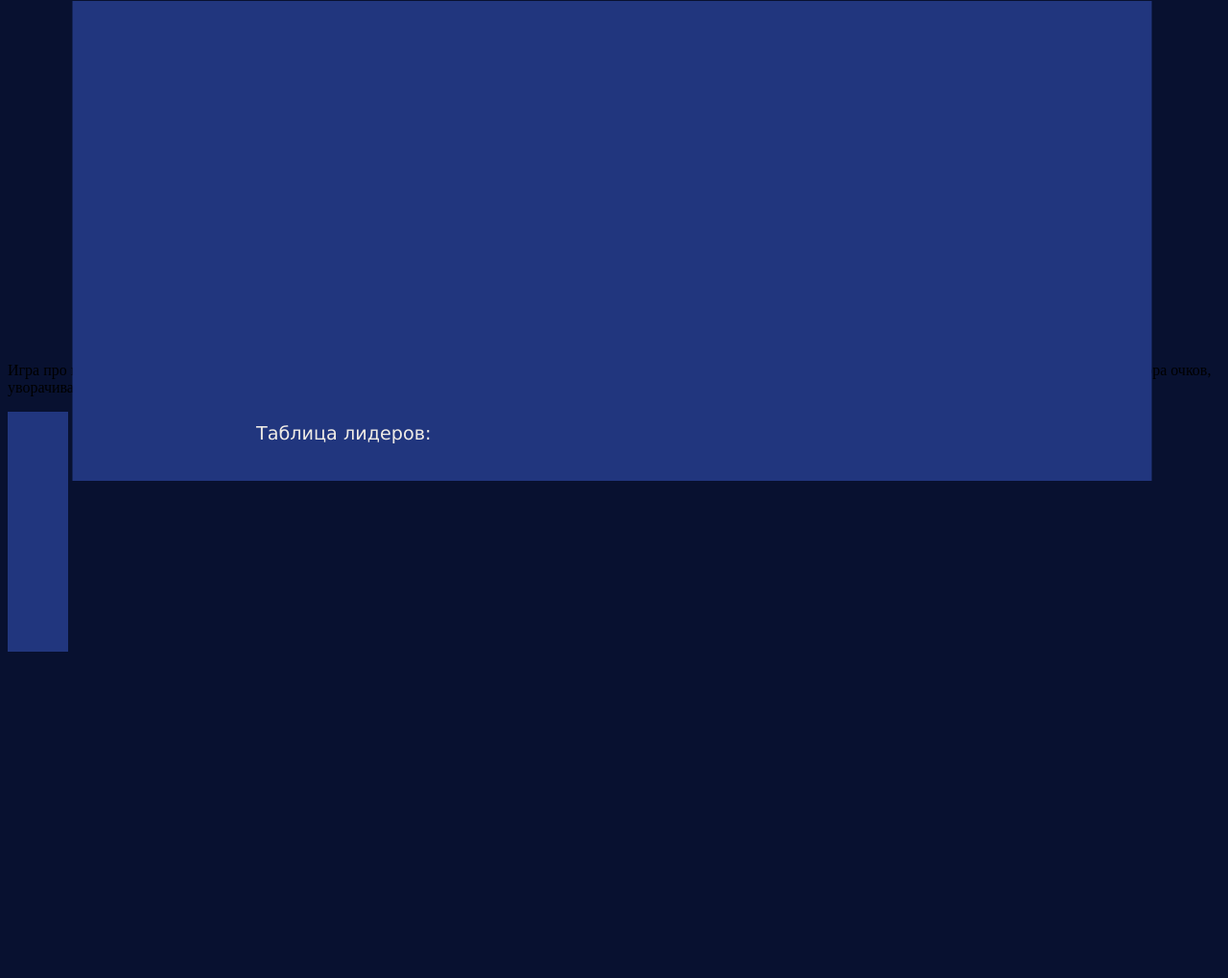
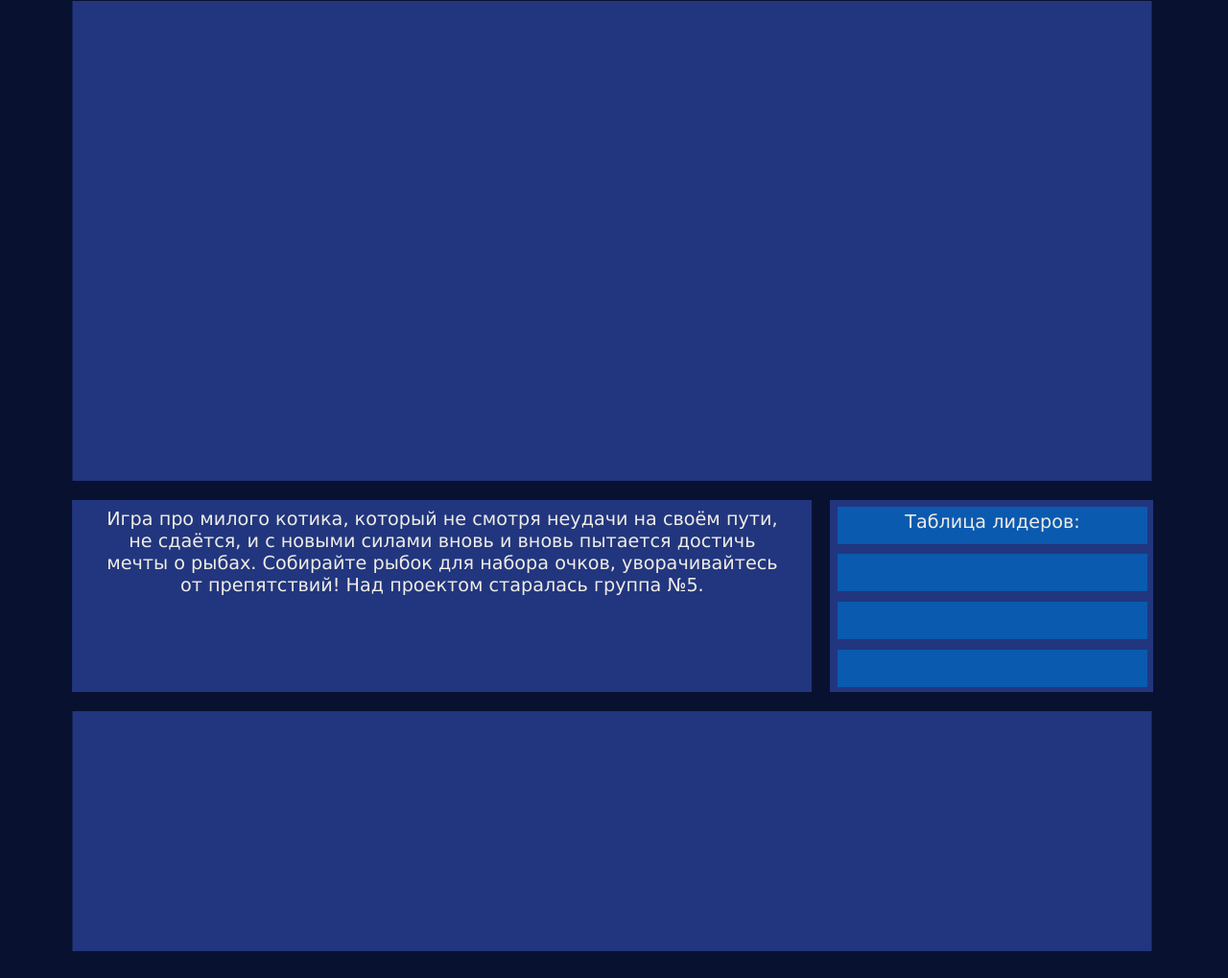
Before and after one commit to Astreytal987/simple_game_plus, a plain HTML site: page project.html in a window 1280 px wide. Shown: the part 147-1166 px from the top of the page at 96% size. Before the commit the page ends 834 px from the top, so only its background shows below. Drawn offline with Linux system fonts and the light colour scheme.

Commit message:
Update project.html

```diff
--- a/project.html
+++ b/project.html
@@ -18,7 +18,26 @@
             </div>
         </header>
          <div class="rectangle"></div>
-        <div class="game"><p class="text-game">Игра про милого котика, который не смотря неудачи на своём пути, не сдаётся, и с новыми силами вновь и вновь пытается достичь мечты о рыбах. Собирайте рыбок для набора очков, уворачивайтесь от препятствий! Над проектом старалась группа №5.</p></div>
-        <div class="score"><p class="text-score">Таблица лидеров:</p></div>
+        <div class="description"><p class="text-description">Игра про милого котика, который не смотря неудачи на своём пути, не сдаётся, и с новыми силами вновь и вновь пытается достичь мечты о рыбах. Собирайте рыбок для набора очков, уворачивайтесь от препятствий! Над проектом старалась группа №5.</p></div>
+            <div class="score" id = "scroll">
+                <p class="text-score">Таблица лидеров:</p>
+                <div class = "block-scroll">
+                </div>
+                <div class = "block-scroll">
+                </div>
+                <div class = "block-scroll">
+                </div>
+                <div class = "block-scroll">
+                </div>
+                <div class = "block-scroll">
+                </div>
+                <div class = "block-scroll">
+                </div>
+                <div class = "block-scroll">
+                </div>
+                <div class = "block-scroll">
+                </div>
+            </div>
+            <div class="picture"></div>
     </body>
 </html>
```
